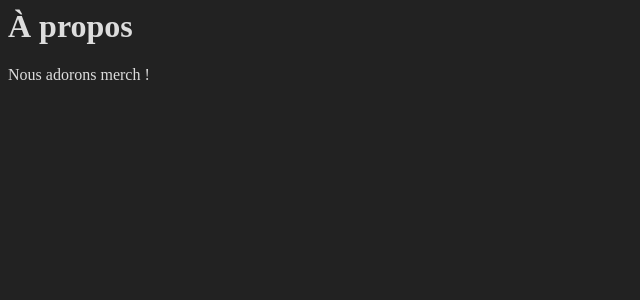
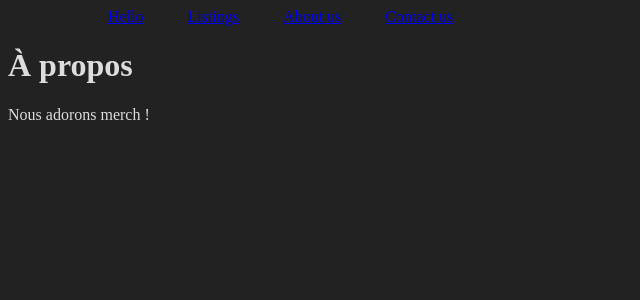
Before and after one commit to slv-improver/django_tuto_1, a Django app: page /about-us/ in a window 1280 px wide. Shown: the top 300 px of the page, without its empty margins (0-640 px from the left). Run offline with Django 4.2, Linux system fonts and the light colour scheme.

Commit message:
add a menu in base.html & its style

```diff
--- a/merchex/listings/static/listings/styles.css
+++ b/merchex/listings/static/listings/styles.css
@@ -2,3 +2,13 @@ body {
     background: #222;
     color: #ddd;
 }
+
+menu ul li {
+    list-style: none;
+    display: inline;
+    margin-inline: 20px;
+}
+
+menu ul li a:visited {
+    color:aquamarine;
+}
--- a/merchex/listings/templates/listings/base.html
+++ b/merchex/listings/templates/listings/base.html
@@ -6,6 +6,16 @@
         <link rel="stylesheet" href="{% static 'listings/styles.css' %}">
     </head>
     <body>
+        <header>
+            <menu>
+                <ul>
+                    <li><a href="/hello">Hello</a></li>
+                    <li><a href="/listings">Listings</a></li>
+                    <li><a href="/about-us">About us</a></li>
+                    <li><a href="/contact-us">Contact us</a></li>
+                </ul>
+            </menu>
+        </header>
         {% block content %}{% endblock %}
     </body>
 </html>
```
